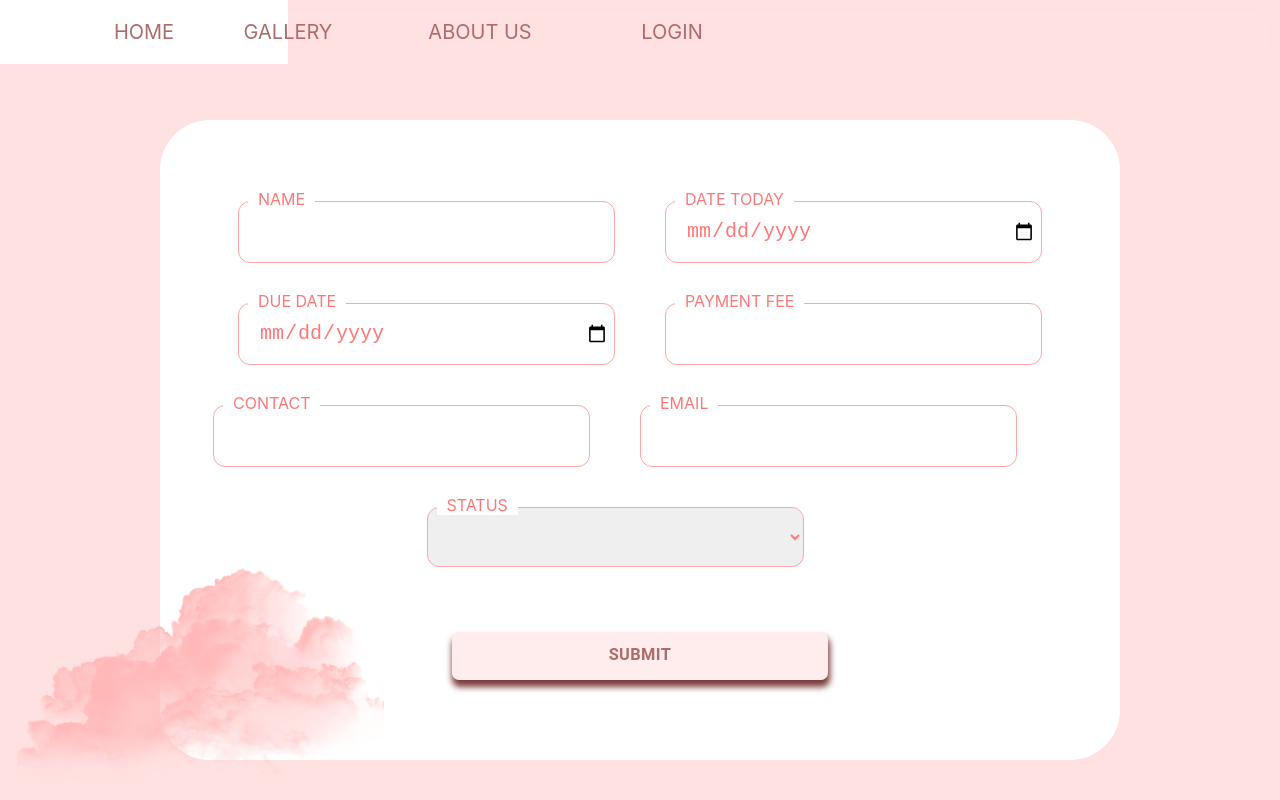
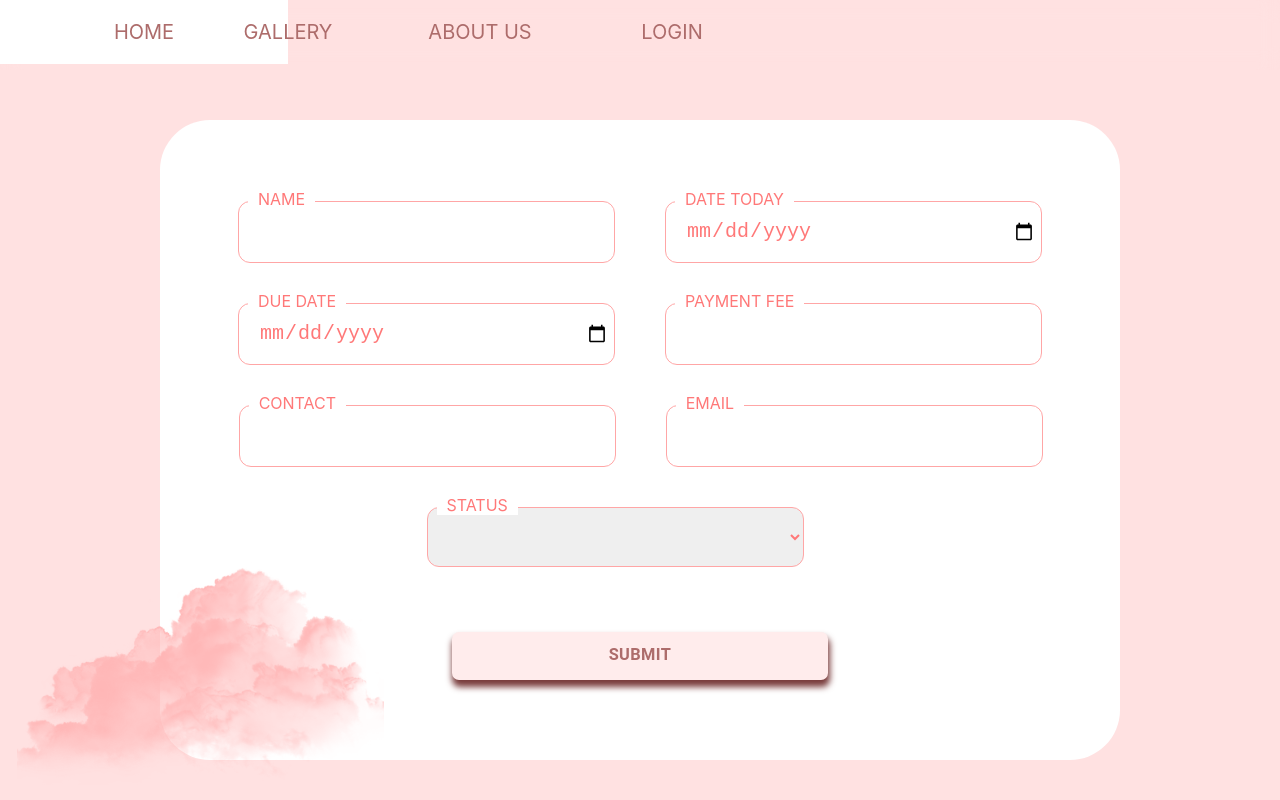
Before and after one commit to SPrincessGenevieve/commission, a React (Create React App) app: page /#/form in a window 1280 px wide. Built offline with nearby package versions, Linux system fonts and the light colour scheme.

Commit message:
Fixed alignment

```diff
--- a/src/components/public/Form.js
+++ b/src/components/public/Form.js
@@ -165,7 +165,7 @@ function Form(props) {
                     onChange={handleInputChange}
                   ></InputText>
                 </div>
-                <div className="input-boxes">
+                <div className="input-boxes contact">
                   <InputText
                     label={"CONTACT"}
                     marginRight={50}
--- a/src/components/public/styles/form.css
+++ b/src/components/public/styles/form.css
@@ -42,3 +42,10 @@
   align-items: center;
   justify-content: center;
 }
+
+.input-boxes.contact {
+  display: flex;
+  align-items: center;
+  justify-content: center;
+  margin-left: 6%;
+}
```
